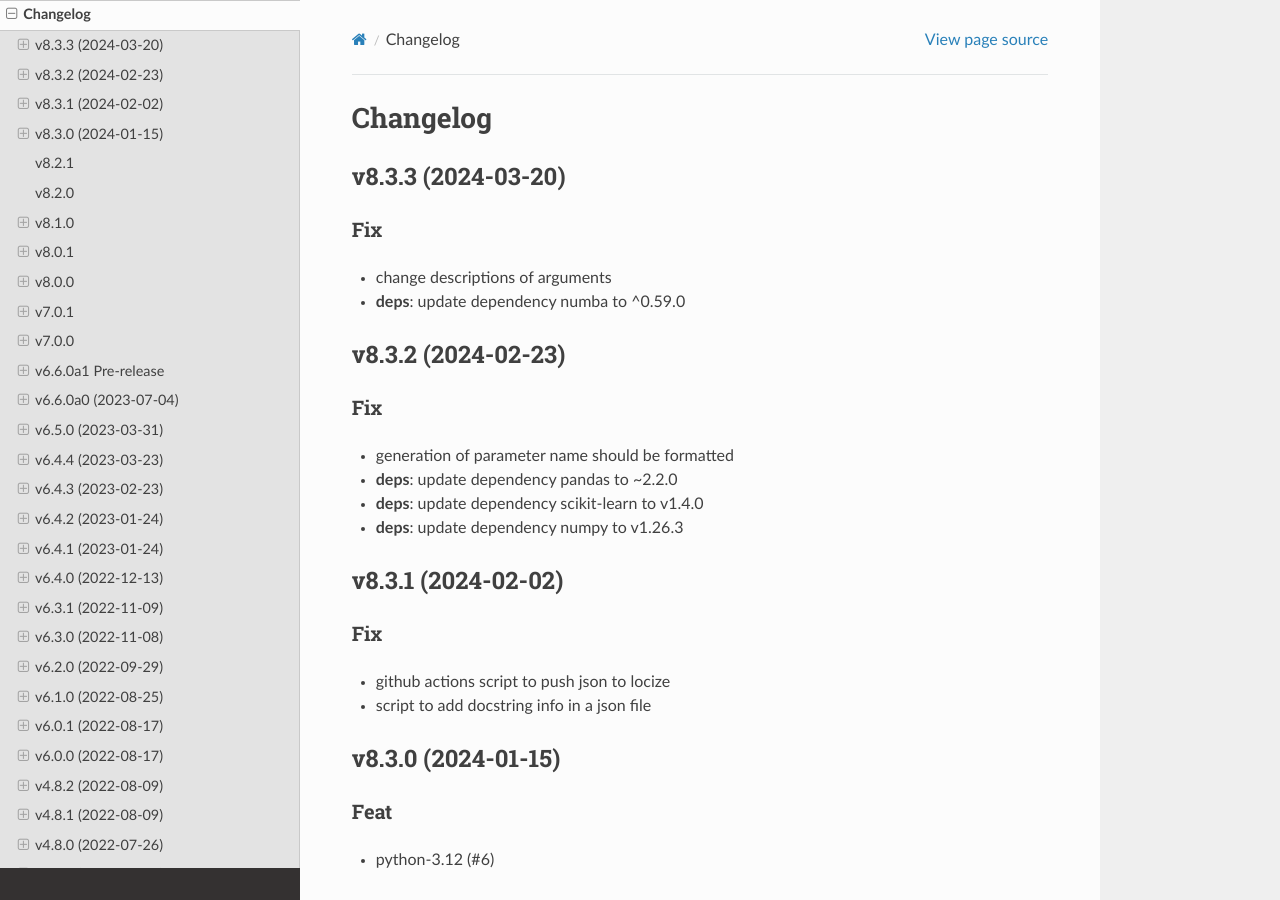
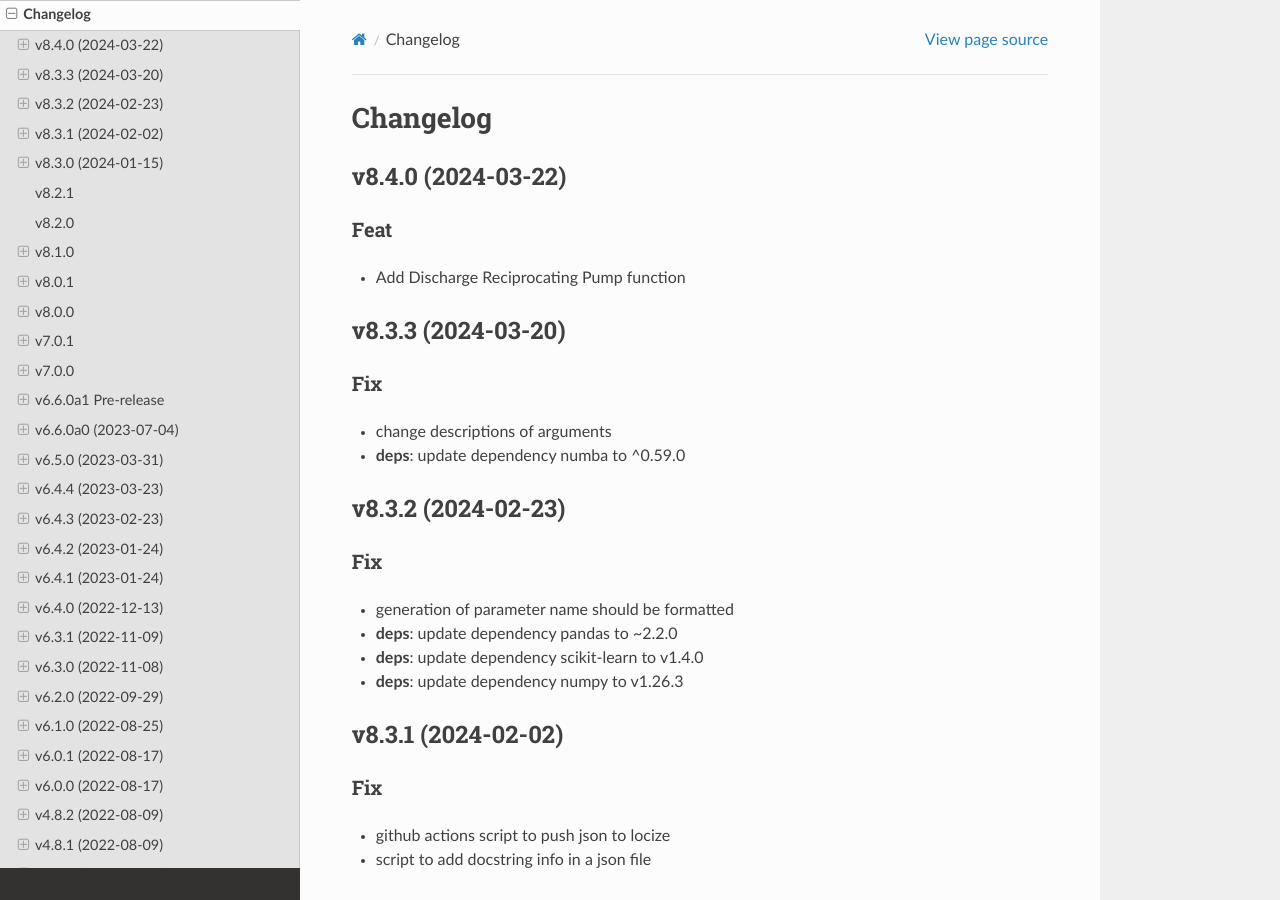
Before and after one commit to cognitedata/indsl, a Sphinx documentation site: the page built from docs-source/source/CHANGELOG.md, in a window 1280 px wide and 900 px high. Built offline with Sphinx 7.4.7 and the Read the Docs theme 2.0.0, drawn with Linux system fonts in a browser that asks for light colours; pages that are not in the unit, such as notebooks, are missing from menus.

Commit message:
docs: update CHANGELOG.md

```diff
--- a/docs-source/source/CHANGELOG.md
+++ b/docs-source/source/CHANGELOG.md
@@ -1,4 +1,10 @@
 # Changelog
+## v8.4.0 (2024-03-22)
+
+### Feat
+
+- Add Discharge Reciprocating Pump function
+
 ## v8.3.3 (2024-03-20)
 
 ### Fix
```
